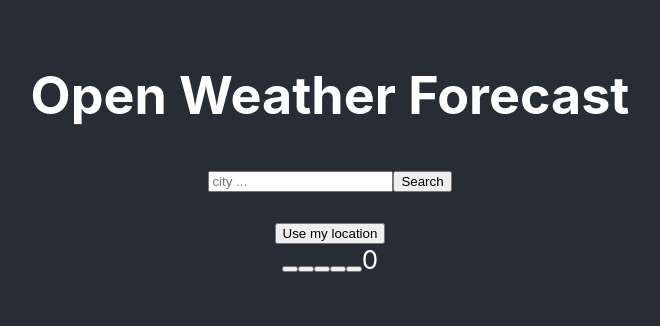
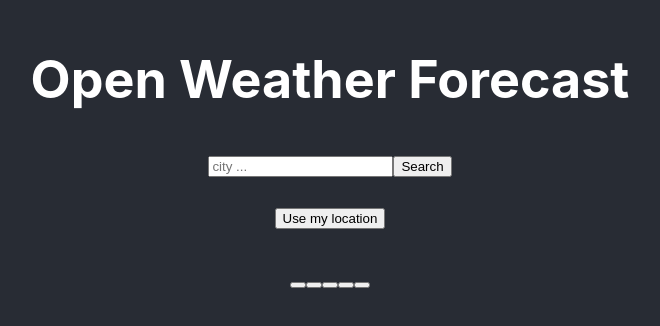
Before and after one commit to KanchanThareja/Weather-App, a React (Create React App) app: page / in a window 1280 px wide. Shown: the part 248-574 px from the top of the page, without its empty margins (310-970 px from the left). Built offline with nearby package versions, Linux system fonts and the light colour scheme.

Commit message:
expectedly working

```diff
--- a/src/App.js
+++ b/src/App.js
@@ -8,10 +8,11 @@ class App extends Component {
   state = {
     data: [],
     date: [],
-    index: [0],
-    humidity: 0,
-    temperature: 0,
-    pressure: 0,
+    index: [],
+    times: [],
+    temp : [],
+    pressure : [],
+    humidity: [],
     time : ''
   }
 
@@ -28,16 +29,21 @@ class App extends Component {
   //  let dateString = dataW.list[i].dt_txt;
 
     let date = Moment(dateString).format('ddd MMM Do');
-    let dates = [];
+    let dates = [], times = [], humidity = [], temp = [], pressure = [];
     let indices = [];
     let prev = date;
     dates.push(prev);
+    indices.push(0);
 
 
     for(let i = 0; i < dataW.list.length; i++)
       {
       dateString = dataW.list[i].dt_txt;
        date = Moment(dateString).format('ddd MMM Do');
+       times.push(dateString.substring(11,20));
+       temp.push(dataW.list[i].main.temp);
+       pressure.push(dataW.list[i].main.pressure);
+       humidity.push(dataW.list[i].main.humidity);
       if(date !== prev)
       {
         console.log(prev);
@@ -48,9 +54,11 @@ class App extends Component {
     }
 
     this.setState({date: dates});
+    this.setState({times: times});
     this.setState({index: indices});
-    this.setState({pressure : dataW.list[0].main.pressure});
-    this.setState({temperature : dataW.list[0].main.temp});
+    this.setState({temp: temp});
+    this.setState({pressure : pressure});
+    this.setState({temp : temp});
     this.setState({time: dateString.substring(11,20)});
     console.log(date);
     console.log(dateString.substring(11,20));
@@ -82,14 +90,14 @@ class App extends Component {
         <header className="App-header">
         <h1>Open Weather Forecast</h1>
           <Form getweather={this.getweather} /><br />
-          <button onClick={this.handleclick}>Use my location</button>
-          <Tiles data={this.state.data}
+          <button onClick={this.handleclick}>Use my location</button><br />
+          <Tiles times={this.state.times}
           date={this.state.date}
           index={this.state.index}
           time={this.state.time}
           humidity = {this.state.humidity}
           pressure = {this.state.pressure}
-          temperature = {this.state.temperature} />
+          temp = {this.state.temp} />
         </header>
       </div>
     );
--- a/src/components/tiles.js
+++ b/src/components/tiles.js
@@ -2,31 +2,34 @@ import React,{Component} from 'react';
 
 class Tiles extends React.Component {
   state = {
-    index : 0,
-    times : []
+    index : 0
   }
 
 getTime = () => {
-  const {tracks} = this.props.data;
+  const tracks = this.props.times;
   const idx = this.props.index;
+
   let arr = [], r,temp,pressure,humidity;
-  for(let i = idx[this.state.index]; i < idx[this.state.index+1] && i < idx.length; i++)
+  if(tracks && idx)
     {
-    r = tracks[i].dt_txt.substring(11,20);
-    temp = tracks[i].main.temp;
-    pressure = tracks[i].main.pressure;
-    humidity = tracks[i].main.humidity;
+      let j = this.state.index;
+      for(let i = idx[j]; i < tracks.length && i < idx[j+1]; i++)
+        {
         arr.push(
           <div key={i}>
-      <div>{r}</div>
-      <div>temperature : {temp}</div>
-      <div>pressure : {pressure}</div>
-      <div>humidity : {humidity}</div><br />
+          <div>{tracks[i]}</div>
+          <div>temperature : {this.props.temp[i]}</div>
+          <div>pressure : {this.props.pressure[i]}</div>
+          <div>humidity : {this.props.humidity[i]}</div>
           </div>
         );}
+  }
   return arr;
 }
   render() {
+
+    const times = this.props.times;
+    const idx = this.props.index;
 
       return (
       <div className="tile">
@@ -35,7 +38,7 @@ getTime = () => {
       <button onClick={() => {this.setState({index: 2})}}>{this.props.date[2]}</button>
       <button onClick={() => {this.setState({index: 3})}}>{this.props.date[3]}</button>
       <button onClick={() => {this.setState({index: 4})}}>{this.props.date[4]}</button>
-      { this.props.index[this.state.index] }
+      <div>{this.getTime().map((i) => <div>{i}</div>)}</div>
       </div>
     );
 }
```
Lines whose indentation alone changed are shown as unchanged.
